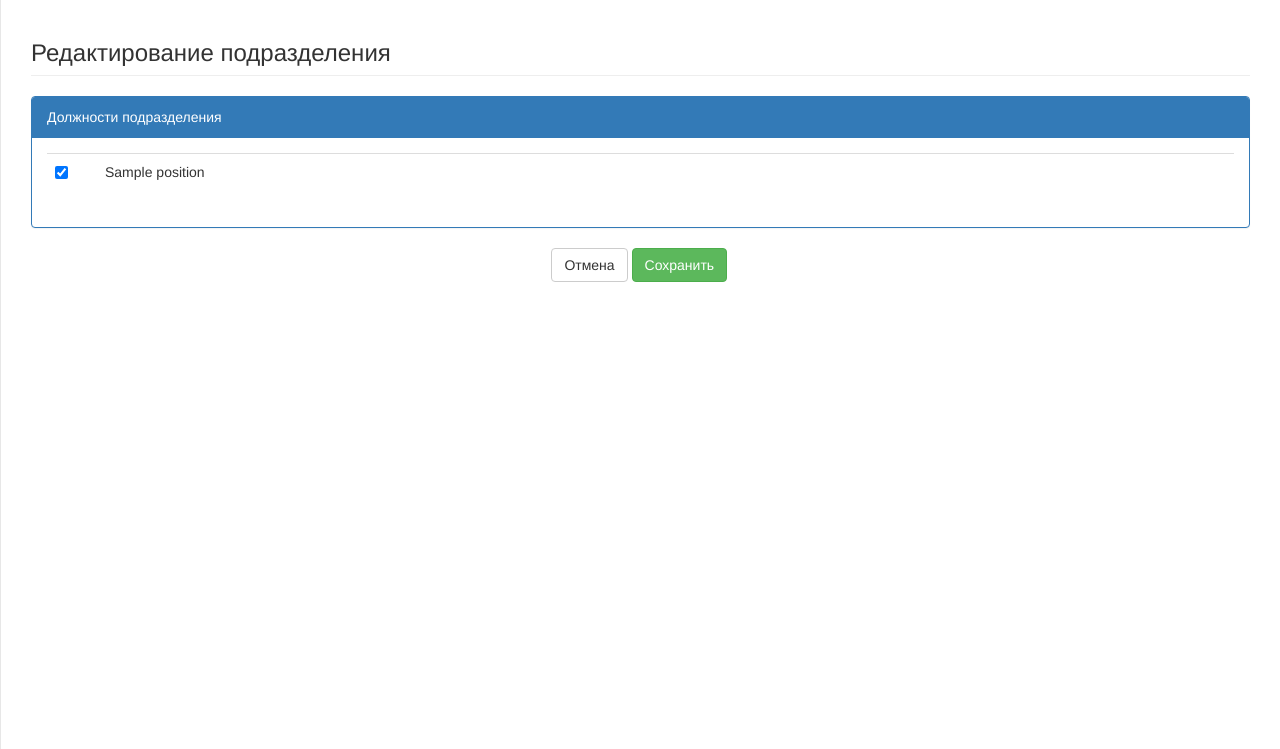
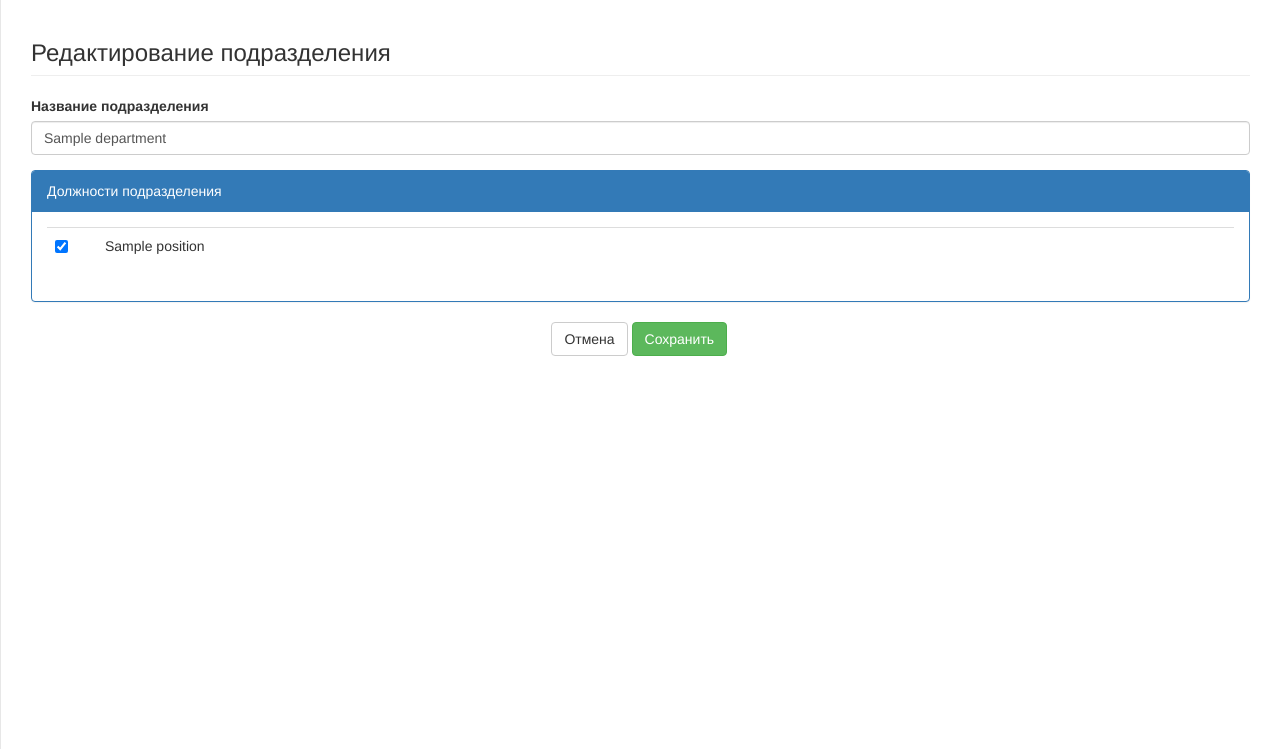
Before and after one commit to AlexeyKutepov/asct, a Django app: page /department/settings/1/ in a window 1280 px wide; the page is wider, and only the part inside the window is pictured. Shown: the part 51-800 px from the top of that part. Run offline with Django 3.2, Linux system fonts and the light colour scheme; a user stored in the database is signed in; tables that the repository leaves empty hold one stand-in row (values such as "Sample post"); grey boxes marked "Sample" are stand-in pictures; some libraries are stand-ins or nearby versions.

Commit message:
Редактирование названия подразделения

```diff
--- a/main/views.py
+++ b/main/views.py
@@ -294,6 +294,7 @@ def department_settings(request, id):
     department = Department.objects.get(id=id)
     position_list = Position.objects.all()
     if "save" in request.POST:
+        department.name = request.POST["department"]
         in_department_list = request.POST.getlist("inDepartment")
         i = 0
         for position in position_list:
--- a/templates/main/department_settings.html
+++ b/templates/main/department_settings.html
@@ -7,6 +7,23 @@
     </div>
     <form id="formEditDepartment" action="{% url "department_settings" id=department.id %}" method="post" enctype="multipart/form-data">
     {% csrf_token %}
+        <div class="row">
+            <div class="col-lg-12">
+                <div class="form-group">
+                    <div class="row">
+                        <div class="col-lg-12">
+                            <label for="inputDepartment">Название подразделения</label>
+                        </div>
+                    </div>
+                    <div class="row">
+                        <div class="col-lg-12">
+                            <input type="text" class="form-control" id="inputDepartment" name="department"
+                                   placeholder="Введите название подразделения..." value="{{ department.name|default:"" }}" required>
+                        </div>
+                    </div>
+                </div>
+            </div>
+        </div>
         <div class="row">
             <div class="col-lg-12">
                 <div class="panel panel-primary">
```
